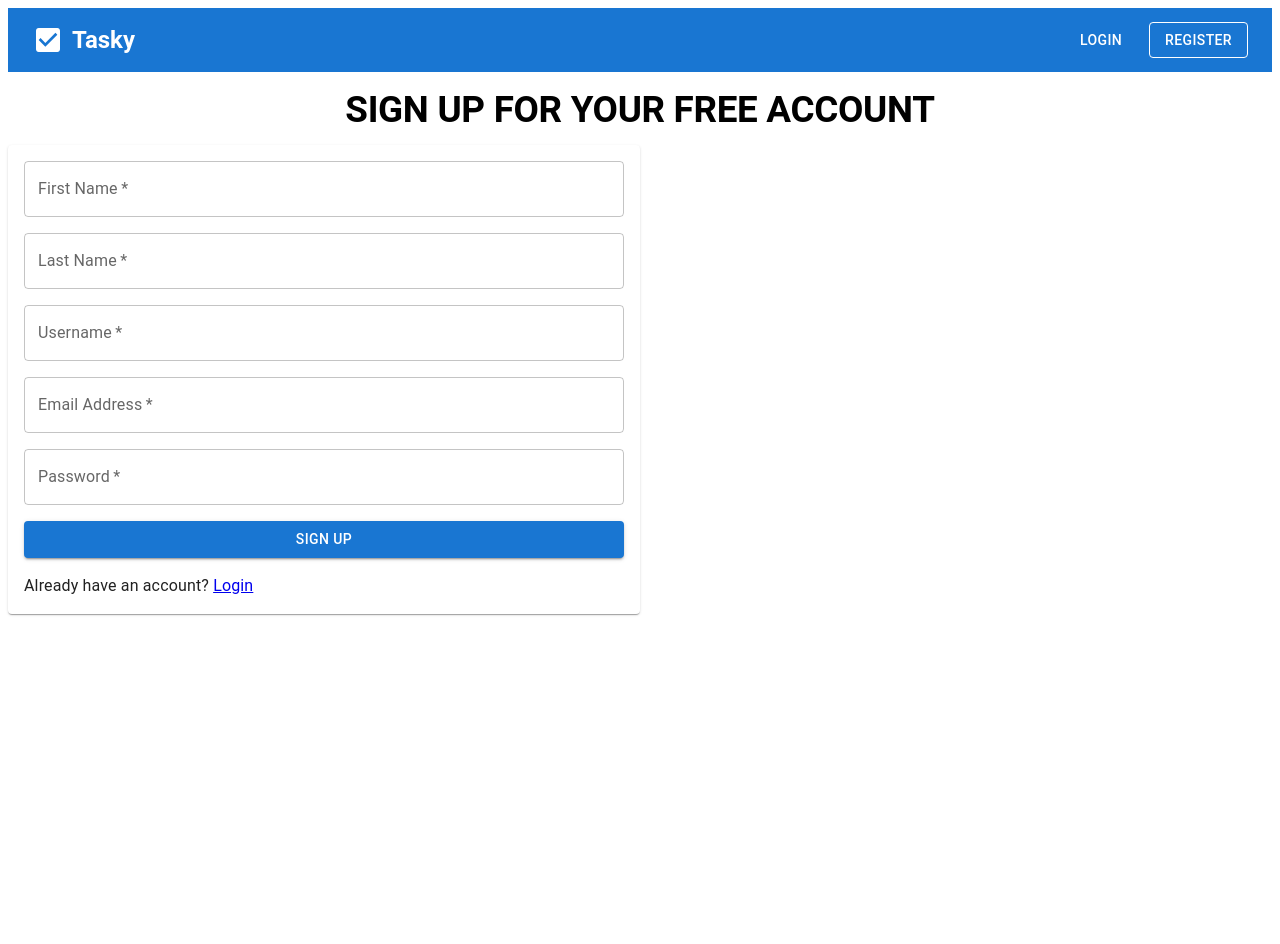
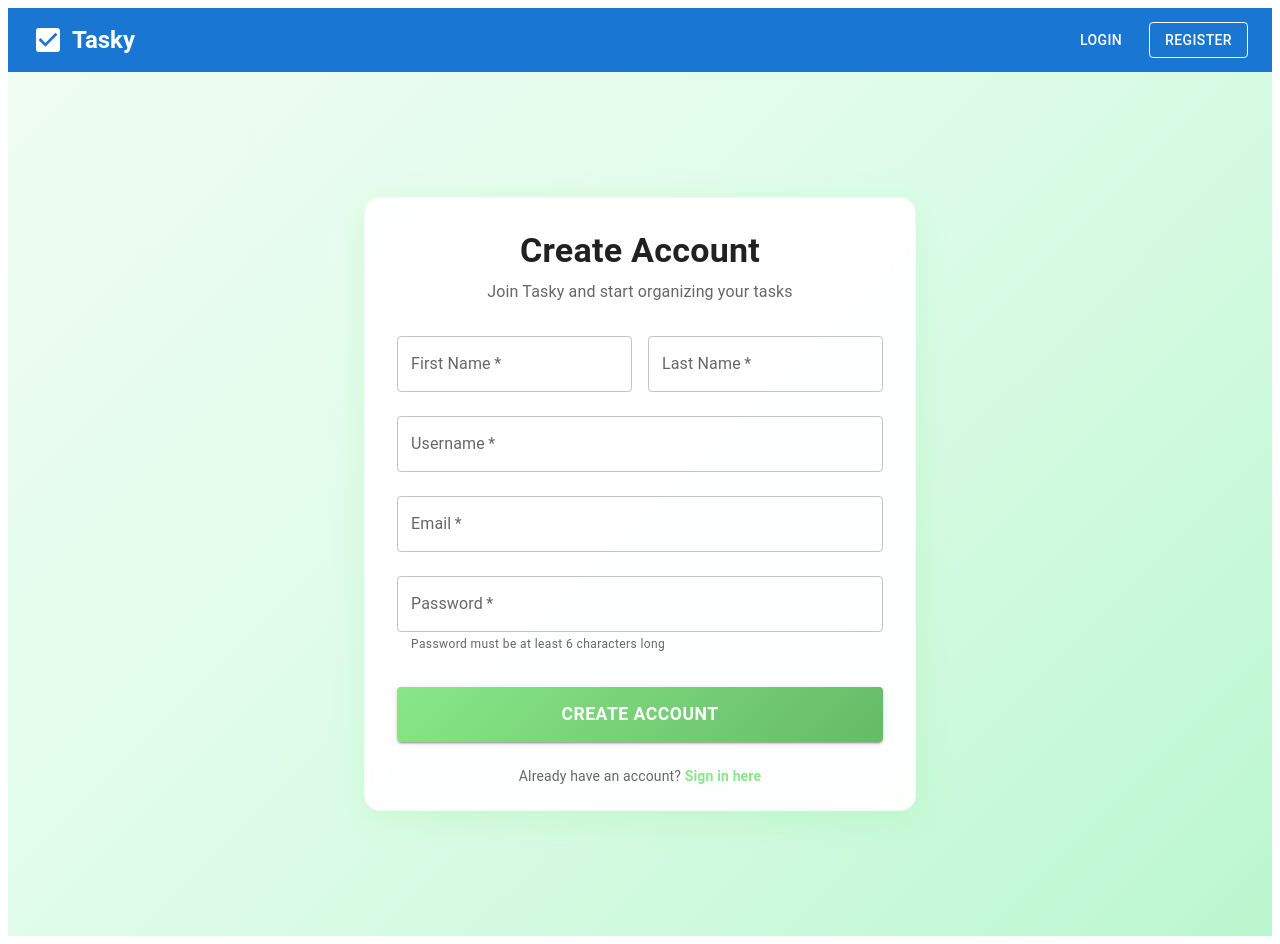
Before and after one commit to Zandreli/TaskY-Frontend, a React (Vite) app: page /register in a window 1280 px wide. Before the commit the page ends 800 px from the top, so only its background shows below. Built offline with nearby package versions, Linux system fonts and the light colour scheme.

Commit message:
F changes 3

```diff
--- a/src/pages/RegisterPage.tsx
+++ b/src/pages/RegisterPage.tsx
@@ -1,136 +1,225 @@
+import React, { useState } from 'react';
+import { Link, useNavigate } from 'react-router-dom';
+import { authService } from '../services/authService';
+import type { RegisterData } from '../services/authService';
 import {
+  Box,
+  Container,
+  Card,
+  CardContent,
   Typography,
-  Paper,
+  TextField,
+  Button,
   Grid,
-  TextField,
-  Stack,
-  Button,
-  Box,
-} from "@mui/material";
-import { Link } from "react-router-dom";
-import { useMutation } from "@tanstack/react-query";
-// import axios from "axios";
-import { useState } from "react";
-import api from "../services/api";
+  Fade,
+} from '@mui/material';
+import LoadingSpinner from '../Components/common/LoadingSpinner';
+import ErrorMessage from '../Components/common/ErrorMessage';
+import SuccessMessage from '../Components/common/SuccessMessage';
 
-interface User {
-  firstName: string;
-  lastName: string;
-  username: string;
-  emailAddress: string;
-  password: string;
+const Register: React.FC = () => {
+  const [formData, setFormData] = useState<RegisterData>({
+    firstName: '',
+    lastName: '',
+    username: '',
+    emailAddress: '',
+    password: ''
+  });
+  const [loading, setLoading] = useState(false);
+  const [error, setError] = useState<string | null>(null);
+  const [success, setSuccess] = useState<string | null>(null);
+
+  const navigate = useNavigate();
+
+  const handleChange = (e: React.ChangeEvent<HTMLInputElement>) => {
+    setFormData({
+      ...formData,
+      [e.target.name]: e.target.value
+    });
+    if (error) setError(null);
+    if (success) setSuccess(null);
+  };
+
+  const validateForm = (): boolean => {
+    if (formData.password.length < 6) {
+      setError('Password must be at least 6 characters long');
+      return false;
     }
+    return true;
+  };
 
-function Register() {
-  const [firstName, setFirstName] = useState("");
-  const [lastName, setLastName] = useState("");
-  const [emailAddress, setEmailAddress] = useState("");
-  const [username, setUsername] = useState("");
-  const [password, setPassword] = useState("");
+  const handleSubmit = async (e: React.FormEvent) => {
+    e.preventDefault();
 
-  const { isPending, mutate } = useMutation({
-    mutationKey: ["register"],
-    mutationFn: async (newUser: User) => {
-      const response = await api.post(
-        "/auth/register",
-        newUser,
-      );
-      return response.data;
-    },
-  });
+    if (!validateForm()) return;
 
-  function handleSignUp() {
-    const newUser = {
-      firstName,
-      lastName,
-      emailAddress,
-      username,
-      password,
+    setLoading(true);
+    setError(null);
+
+    try {
+      await authService.register(formData);
+      setSuccess('Account created successfully! Redirecting to login...');
+      setTimeout(() => {
+        navigate('/login');
+      }, 2000);
+    } catch (err) {
+      console.error('Registration failed. PLease try again.', err);
+      setError((err as { response?: { data?: { message?: string } } }).response?.data?.message || 'Registration failed. Please try again.',)
+      ;
+    } finally {
+      setLoading(false);
+    }
   };
-    mutate(newUser, {
-      onSuccess: (data) => {
-        console.log("Registration successful:", data);
-        alert("Registration successful! Please log in.");
-      },
-      onError: (error) => {
-        console.error("Registration failed:", error);
-        alert("Registration failed.");
-      },
-    });
-  }
+
   return (
-    <Box component="section" mt={2}>
-      <Typography
-        variant="h2"
-        fontSize="2.3rem"
-        textTransform="uppercase"
-        fontWeight="bold"
-        textAlign="center"
-        gutterBottom
+    <Box
+      sx={{
+        minHeight: '100vh',
+        background: 'linear-gradient(135deg, #f0fdf4 0%, #dcfce7 50%, #bbf7d0 100%)',
+        display: 'flex',
+        alignItems: 'center',
+        justifyContent: 'center',
+        py: 4,
+      }}
     >
-        Sign up for your free account
+      <Container maxWidth="sm">
+        <Fade in={true} timeout={800}>
+          <Card
+            sx={{
+              background: 'rgba(255, 255, 255, 0.95)',
+              backdropFilter: 'blur(10px)',
+              border: '1px solid rgba(136, 231, 136, 0.1)',
+              borderRadius: 4,
+              boxShadow: '0 8px 32px rgba(136, 231, 136, 0.2)',
+            }}
+          >
+            <CardContent sx={{ p: 4 }}>
+              <Box textAlign="center" mb={4}>
+                <Typography variant="h4" component="h1" sx={{ fontWeight: 700, mb: 1 }}>
+                  Create Account
                 </Typography>
+                <Typography variant="body1" color="text.secondary">
+                  Join Tasky and start organizing your tasks
+                </Typography>
+              </Box>
 
-      <Grid container justifyContent="content">
-        <Grid size={{ xs: 12, md: 6 }}>
-          <Paper component="form" sx={{ p: 2 }}>
-            <Stack spacing={2}>
+              <Box component="form" onSubmit={handleSubmit}>
+                {error && (
+                  <ErrorMessage
+                    message={error}
+                    onClose={() => setError(null)}
+                  />
+                )}
+                {success && <SuccessMessage message={success} />}
+
+                <Grid container spacing={2} sx={{ mb: 3 }}>
+                  <Grid size={{xs:12, sm:6}}>
                     <TextField
+                      fullWidth
                       label="First Name"
-                type="text"
+                      name="firstName"
+                      value={formData.firstName}
+                      onChange={handleChange}
                       required
+                      disabled={loading}
+                      variant="outlined"
+                    />
+                  </Grid>
+                  <Grid size={{xs:12, sm:6}}>
+                    <TextField
                       fullWidth
-                value={firstName}
-                onChange={(e) => setFirstName(e.target.value)}
+                      label="Last Name"
+                      name="lastName"
+                      value={formData.lastName}
+                      onChange={handleChange}
+                      required
+                      disabled={loading}
+                      variant="outlined"
                     />
-              <TextField
-                label="Last Name"
-                type="text"
-                required
-                fullWidth
-                value={lastName}
-                onChange={(e) => setLastName(e.target.value)}
-              />
-              <TextField
-                label="Username"
-                type="text"
-                required
-                fullWidth
-                value={username}
-                onChange={(e) => setUsername(e.target.value)}
-              />
-              <TextField
-                label="Email Address"
-                type="email"
-                required
-                fullWidth
-                value={emailAddress}
-                onChange={(e) => setEmailAddress(e.target.value)}
-              />
-              <TextField
-                label="Password"
-                type="password"
-                required
-                fullWidth
-                value={password}
-                onChange={(e) => setPassword(e.target.value)}
-              />
-              <Button
-                variant="contained"
-                onClick={handleSignUp}
-                loading={isPending}
-              >
-                Sign Up
-              </Button>
-              <Typography variant="body1">
-                Already have an account? <Link to="/login">Login</Link>
-              </Typography>
-            </Stack>
-          </Paper>
                   </Grid>
                 </Grid>
+
+                <TextField
+                  fullWidth
+                  label="Username"
+                  name="username"
+                  value={formData.username}
+                  onChange={handleChange}
+                  required
+                  disabled={loading}
+                  sx={{ mb: 3 }}
+                  variant="outlined"
+                />
+
+                <TextField
+                  fullWidth
+                  label="Email"
+                  name="emailAddress"
+                  type="email"
+                  value={formData.emailAddress}
+                  onChange={handleChange}
+                  required
+                  disabled={loading}
+                  sx={{ mb: 3 }}
+                  variant="outlined"
+                />
+
+                <TextField
+                  fullWidth
+                  label="Password"
+                  name="password"
+                  type="password"
+                  value={formData.password}
+                  onChange={handleChange}
+                  required
+                  disabled={loading}
+                  sx={{ mb: 4 }}
+                  variant="outlined"
+                  helperText="Password must be at least 6 characters long"
+                />
+
+                <Button
+                  type="submit"
+                  fullWidth
+                  variant="contained"
+                  size="large"
+                  disabled={loading}
+                  sx={{
+                    background: 'linear-gradient(135deg, #88E788 0%, #66BB66 100%)',
+                    py: 1.5,
+                    fontSize: '1.1rem',
+                    fontWeight: 600,
+                    mb: 3,
+                    '&:hover': {
+                      background: 'linear-gradient(135deg, #66BB66 0%, #4CAF50 100%)',
+                    },
+                  }}
+                >
+                  {loading ? <LoadingSpinner size={24} /> : 'Create Account'}
+                </Button>
+
+                <Box textAlign="center">
+                  <Typography variant="body2" color="text.secondary">
+                    Already have an account?{' '}
+                    <Link
+                      to="/login"
+                      style={{
+                        color: '#88E788',
+                        textDecoration: 'none',
+                        fontWeight: 600,
+                      }}
+                    >
+                      Sign in here
+                    </Link>
+                  </Typography>
+                </Box>
+              </Box>
+            </CardContent>
+          </Card>
+        </Fade>
+      </Container>
     </Box>
   );
-}
+};
 
 export default Register;
```
Lines whose indentation alone changed are shown as unchanged.
